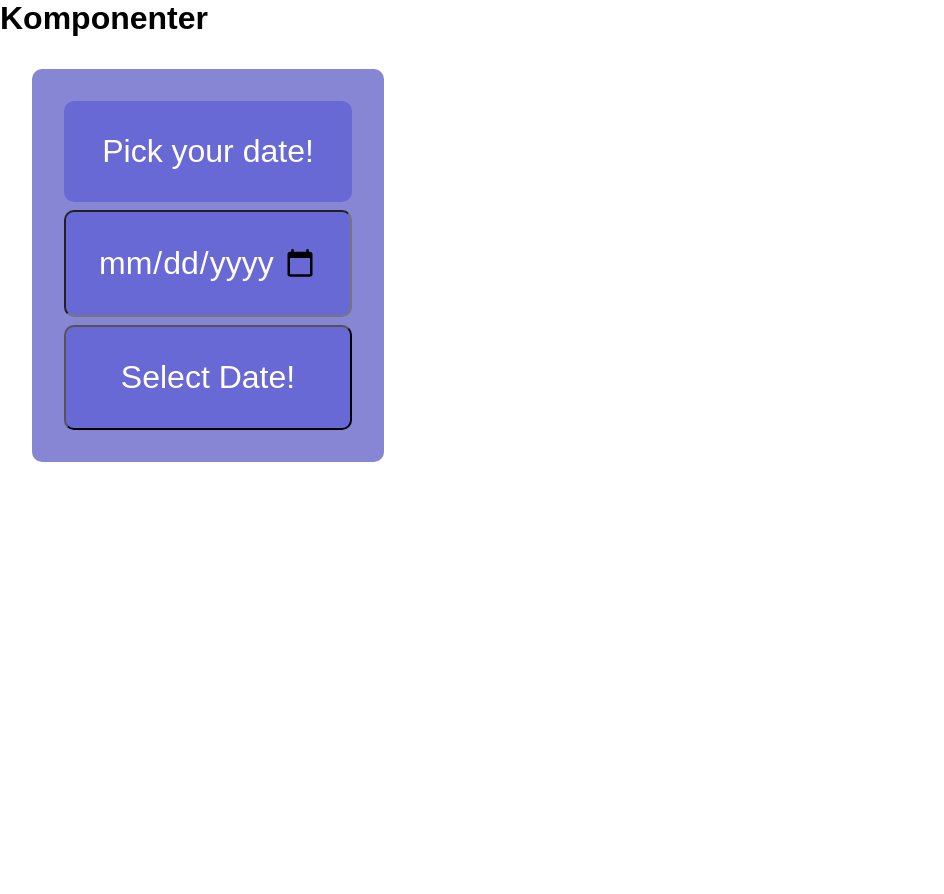
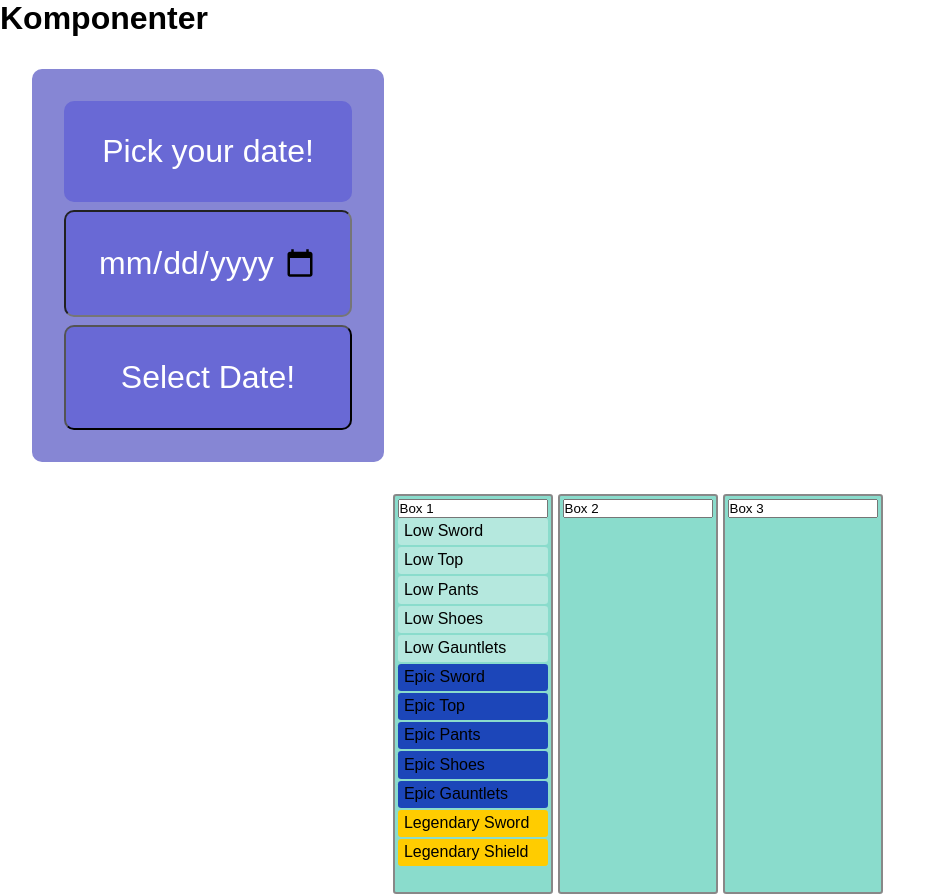
Before and after one commit to ZBajie/komponenter_Lars, a React (Vite) app: page / in a window 1280 px wide. Shown: the whole page, without its empty margins (0-944 px from the left). Before the commit the page ends 800 px from the top, so only its background shows below. Built offline with nearby package versions, Linux system fonts and the light colour scheme.

Commit message:
forkad till lras

```diff
--- a/src/App.tsx
+++ b/src/App.tsx
@@ -1,5 +1,6 @@
 import { useState } from "react"
 import DatePicker from "./components/DatePicker/DatePicker"
+import { DragAndDrop } from "./components/DragDrop/DragAndDrop"
 
 function App() {
   const [date, setDate] = useState("")
@@ -18,6 +19,7 @@ function App() {
         setDateChosed={setDateChosed}
         datePickerStyleRow={false}
       />
+      <DragAndDrop />
       <p>{date}</p>
     </>
   )
--- /dev/null
+++ b/src/components/DragDrop/CharItem.json
@@ -0,0 +1,115 @@
+{
+  "items": [
+    {
+      "name": "Low Sword",
+      "description": "A common low-level sword with decent attack and defense.",
+      "type": "Weapon",
+      "rarity": "Common",
+      "stats": {
+        "attack": 10,
+        "defense": 5
+      }
+    },
+    {
+      "name": "Low Top",
+      "description": "Common armor providing basic defense.",
+      "type": "Armor",
+      "rarity": "Common",
+      "stats": {
+        "defense": 10
+      }
+    },
+    {
+      "name": "Low Pants",
+      "description": "Common armor pants with decent defense.",
+      "type": "Armor",
+      "rarity": "Common",
+      "stats": {
+        "defense": 8
+      }
+    },
+    {
+      "name": "Low Shoes",
+      "description": "Common armor shoes providing basic defense.",
+      "type": "Armor",
+      "rarity": "Common",
+      "stats": {
+        "defense": 6
+      }
+    },
+    {
+      "name": "Low Gauntlets",
+      "description": "Common armor gauntlets with decent defense.",
+      "type": "Armor",
+      "rarity": "Common",
+      "stats": {
+        "defense": 7
+      }
+    },
+    {
+      "name": "Epic Sword",
+      "description": "An epic sword with high attack and defense.",
+      "type": "Weapon",
+      "rarity": "Epic",
+      "stats": {
+        "attack": 50,
+        "defense": 20
+      }
+    },
+    {
+      "name": "Epic Top",
+      "description": "Epic armor providing high defense.",
+      "type": "Armor",
+      "rarity": "Epic",
+      "stats": {
+        "defense": 40
+      }
+    },
+    {
+      "name": "Epic Pants",
+      "description": "Epic armor pants with high defense.",
+      "type": "Armor",
+      "rarity": "Epic",
+      "stats": {
+        "defense": 35
+      }
+    },
+    {
+      "name": "Epic Shoes",
+      "description": "Epic armor shoes providing high defense.",
+      "type": "Armor",
+      "rarity": "Epic",
+      "stats": {
+        "defense": 30
+      }
+    },
+    {
+      "name": "Epic Gauntlets",
+      "description": "Epic armor gauntlets with high defense.",
+      "type": "Armor",
+      "rarity": "Epic",
+      "stats": {
+        "defense": 32
+      }
+    },
+    {
+      "name": "Legendary Sword",
+      "description": "A legendary sword with extremely high attack and defense.",
+      "type": "Weapon",
+      "rarity": "Legendary",
+      "stats": {
+        "attack": 100,
+        "defense": 50
+      }
+    },
+    {
+      "name": "Legendary Shield",
+      "description": "A legendary shield with unmatched defense capabilities.",
+      "type": "Armor",
+      "rarity": "Legendary",
+      "stats": {
+        "defense": 100
+      }
+    }
+  ]
+}
--- /dev/null
+++ b/src/components/DragDrop/DragAndDrop.scss
@@ -0,0 +1,88 @@
+.BoxContainer {
+  display: flex;
+  justify-content: center;
+}
+
+div[id^="box"] {
+  display: flex;
+  flex-direction: column;
+  padding: 3px !important;
+  min-height: 50vh;
+  width: 10rem;
+  float: left;
+  list-style-type: none;
+  overflow-y: auto;
+  border: 2px solid #888;
+  border-radius: 0.2em;
+  background: #8adccc;
+  color: #000000;
+  margin-right: 5px;
+}
+
+/* drop target state */
+div[id^="box"][aria-dropeffect="move"] {
+  border-color: #68b;
+  background: #fff;
+}
+
+/* drop target focus and dragover state */
+div[id^="box"][aria-dropeffect="move"]:focus,
+div[id^="box"][aria-dropeffect="move"].dragover {
+  outline: none;
+  box-shadow: 0 0 0 1px #fff, 0 0 0 3px #68b;
+}
+
+/* draggable items */
+li {
+  display: block;
+  list-style-type: none;
+  margin: 0 0 2px 0;
+  padding: 0.2em 0.4em;
+  border-radius: 0.2em;
+  line-height: 1.3;
+  cursor: pointer;
+}
+
+li:hover {
+  box-shadow: 0 0 0 2px #68b, inset 0 0 0 1px #ddd;
+}
+
+/* items focus state */
+li:focus {
+  outline: none;
+  box-shadow: 0 0 0 2px #68b, inset 0 0 0 1px #ddd;
+}
+
+/* items grabbed state */
+li[aria-grabbed="true"] {
+  background: #5cc1a6;
+  color: #fff;
+}
+
+@keyframes nodeInserted {
+  from {
+    opacity: 0.2;
+  }
+  to {
+    opacity: 0.8;
+  }
+}
+
+.item-dropzone-area {
+  height: 2rem;
+  background: #888;
+  opacity: 0.8;
+  animation-duration: 0.5s;
+  animation-name: nodeInserted;
+}
+li.Common {
+  background-color: #b5e8de;
+}
+
+li.Epic {
+  background-color: #1c46b9;
+}
+
+li.Legendary {
+  background-color: #ffcc00;
+}
--- /dev/null
+++ b/src/components/DragDrop/DragAndDrop.tsx
@@ -0,0 +1,59 @@
+import React, { useState } from "react";
+import './DragAndDrop.scss';
+import data from './CharItem.json';
+
+type ItemType = {
+    name: string;
+    description: string;
+    type: string;
+    rarity: string;
+    stats: {
+        attack: number;
+        defense: number;
+    }
+};
+
+
+export const DragAndDrop = () => {
+    const [boxNames, setBoxNames] = useState({ box1: 'Box 1', box2: 'Box 2', box3: 'Box 3' });
+
+    const handleDragStart = (e: React.DragEvent<HTMLLIElement>) => {
+        e.dataTransfer.setData('text/plain', e.currentTarget.id);
+    };
+    const handleDragOver = (e: React.DragEvent<HTMLDivElement>) => {
+        e.preventDefault();
+    };
+    const handleDrop = (e: React.DragEvent<HTMLDivElement>) => {
+        e.preventDefault();
+        const data = e.dataTransfer.getData('text/plain');
+        const draggedElement = document.getElementById(data);
+        if (draggedElement) {
+            e.currentTarget.appendChild(draggedElement);
+        }
+    };
+    const handleNameChange = (e: React.ChangeEvent<HTMLInputElement>, boxId: string) => {
+        setBoxNames({ ...boxNames, [boxId]: e.target.value });
+    };
+
+    return (
+        <>
+            <div className="BoxContainer">
+                <div id='box1' onDragOver={handleDragOver} onDrop={handleDrop}>
+                    <input type="text" value={boxNames.box1} onChange={(e) => handleNameChange(e, 'box1')} />
+                    {(data.items as ItemType[]).map((item: ItemType, index: number) => (
+                        <li id={`item${index}`} draggable onDragStart={handleDragStart}
+                            title={`${item.description}, ${item.type}, ${item.rarity}, Attack: ${item.stats.attack}, Defense: ${item.stats.defense}`} className={item.rarity}>
+                            {item.name}
+                        </li>
+                    ))}
+                </div>
+                <div id='box2' onDragOver={handleDragOver} onDrop={handleDrop}>
+                    <input type="text" value={boxNames.box2} onChange={(e) => handleNameChange(e, 'box2')} />
+                </div>
+                <div id='box3' onDragOver={handleDragOver} onDrop={handleDrop}>
+                    <input type="text" value={boxNames.box3} onChange={(e) => handleNameChange(e, 'box3')} />
+                </div>
+            </div>
+        </>
+    )
+}
```
